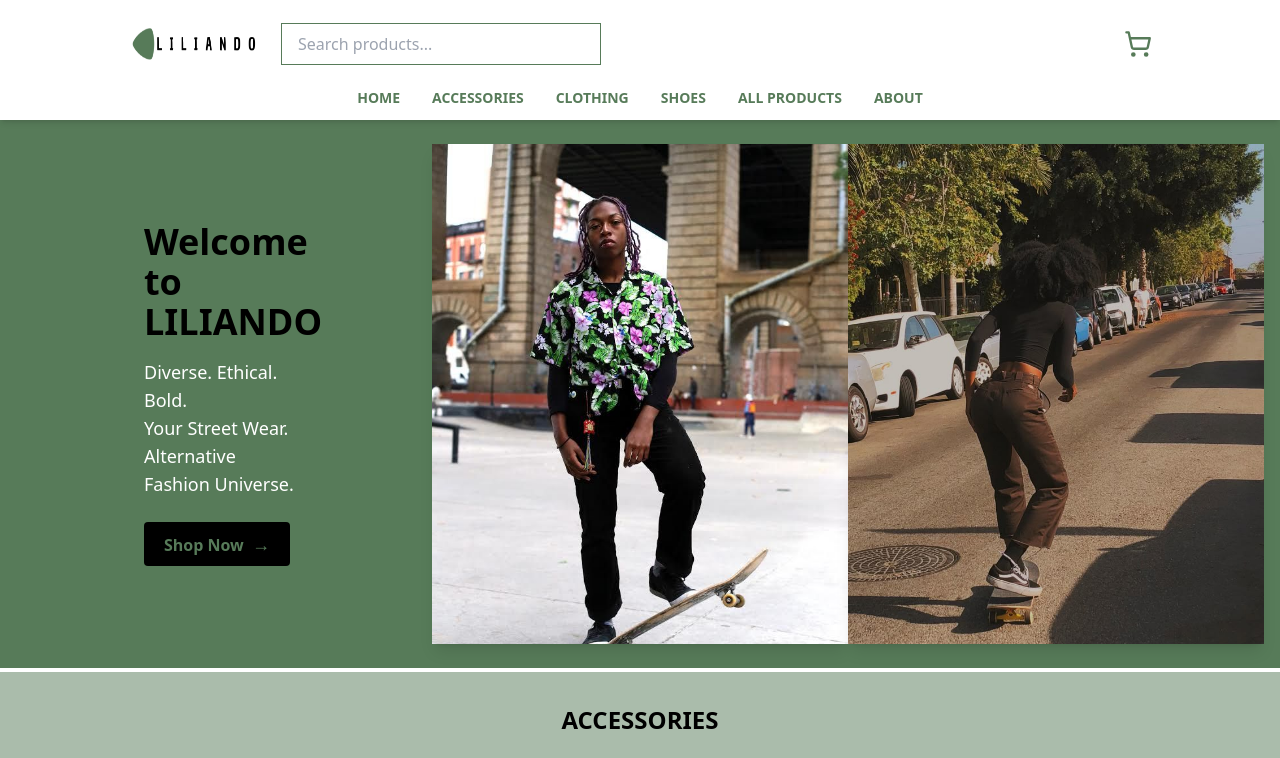
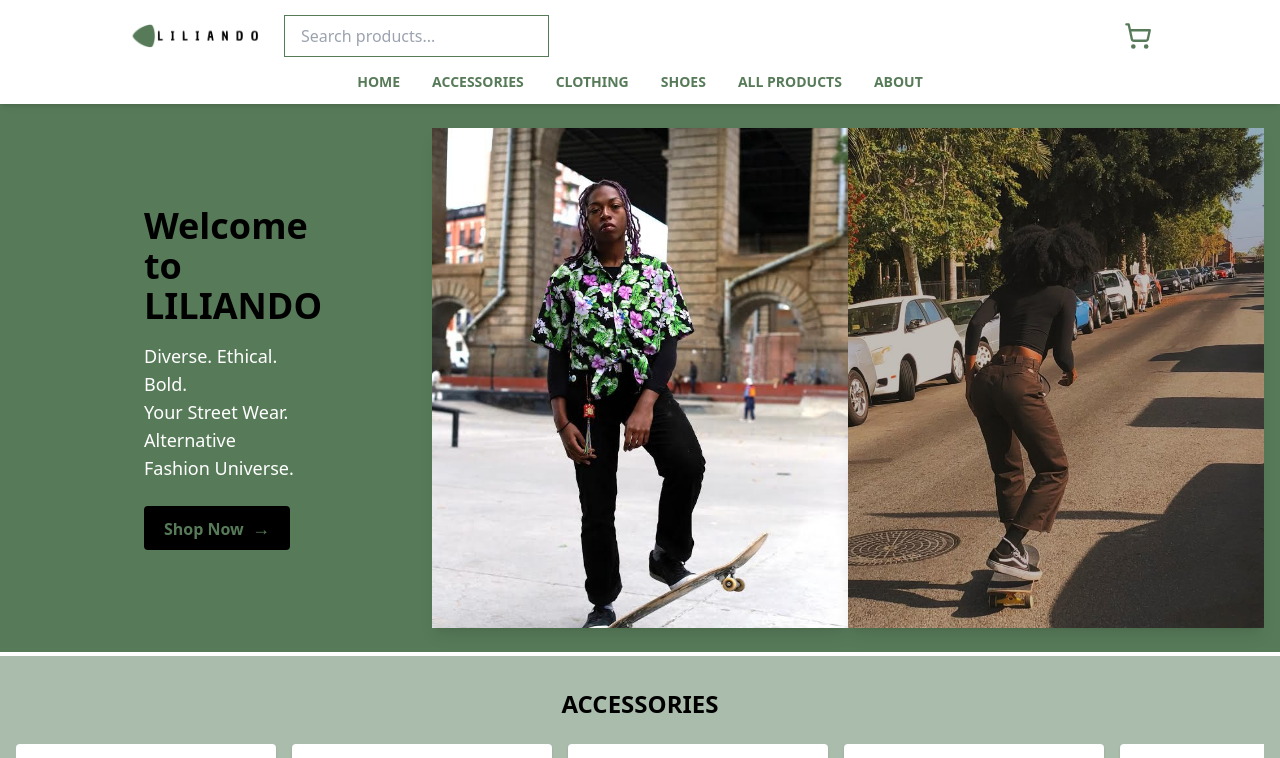
Before and after one commit to Lilian-CR/liliando_ecommerce, a React (Vite) app: page / in a window 1280 px wide. Shown: the top 758 px of the page. Built offline with nearby package versions, Linux system fonts and the light colour scheme.

Commit message:
Update Navbar.jsx

```diff
--- a/src/components/Navbar.jsx
+++ b/src/components/Navbar.jsx
@@ -56,7 +56,7 @@ function Navbar({ cartCount }) {
             <img
               src={StoreLogo}
               alt="LILIANDO Store Logo"
-              className="h-16"
+              className="h-12 w-auto max-w-[140px] object-contain"
             />
           </div>
           <input
```
